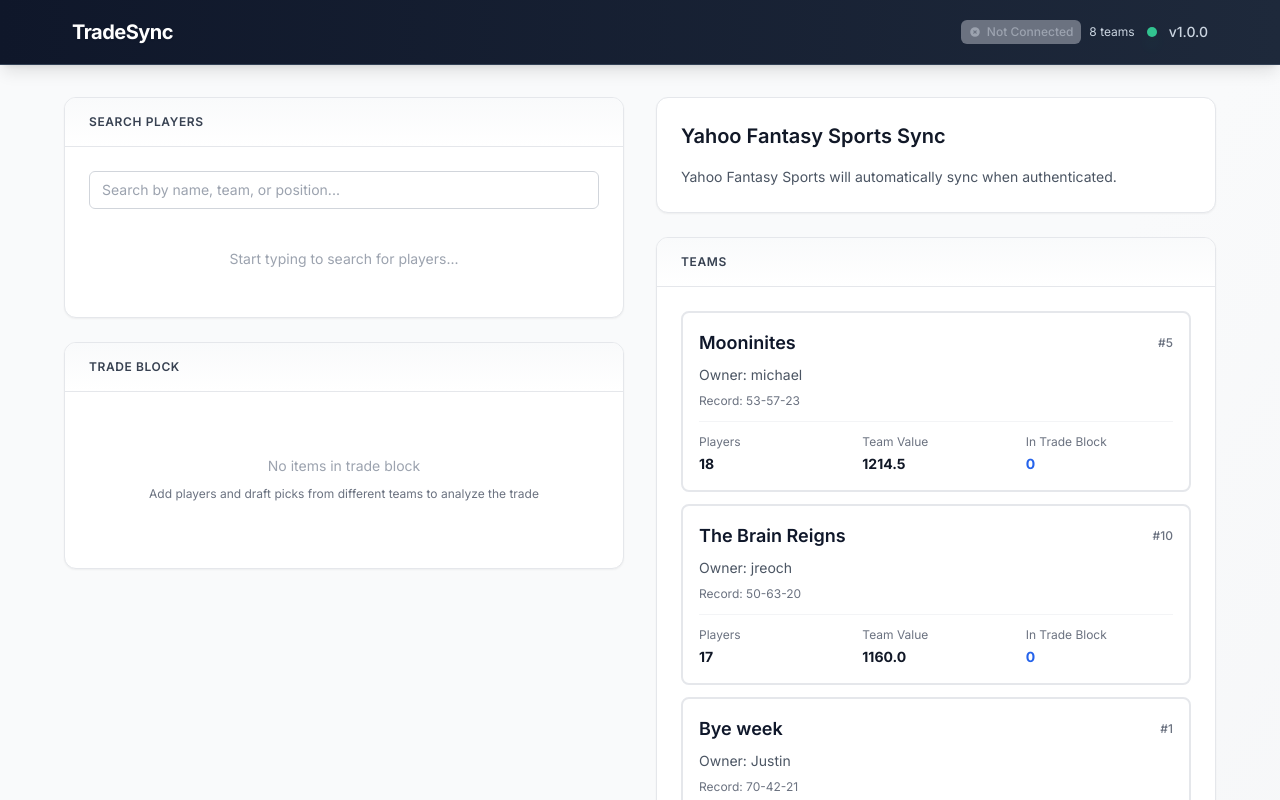
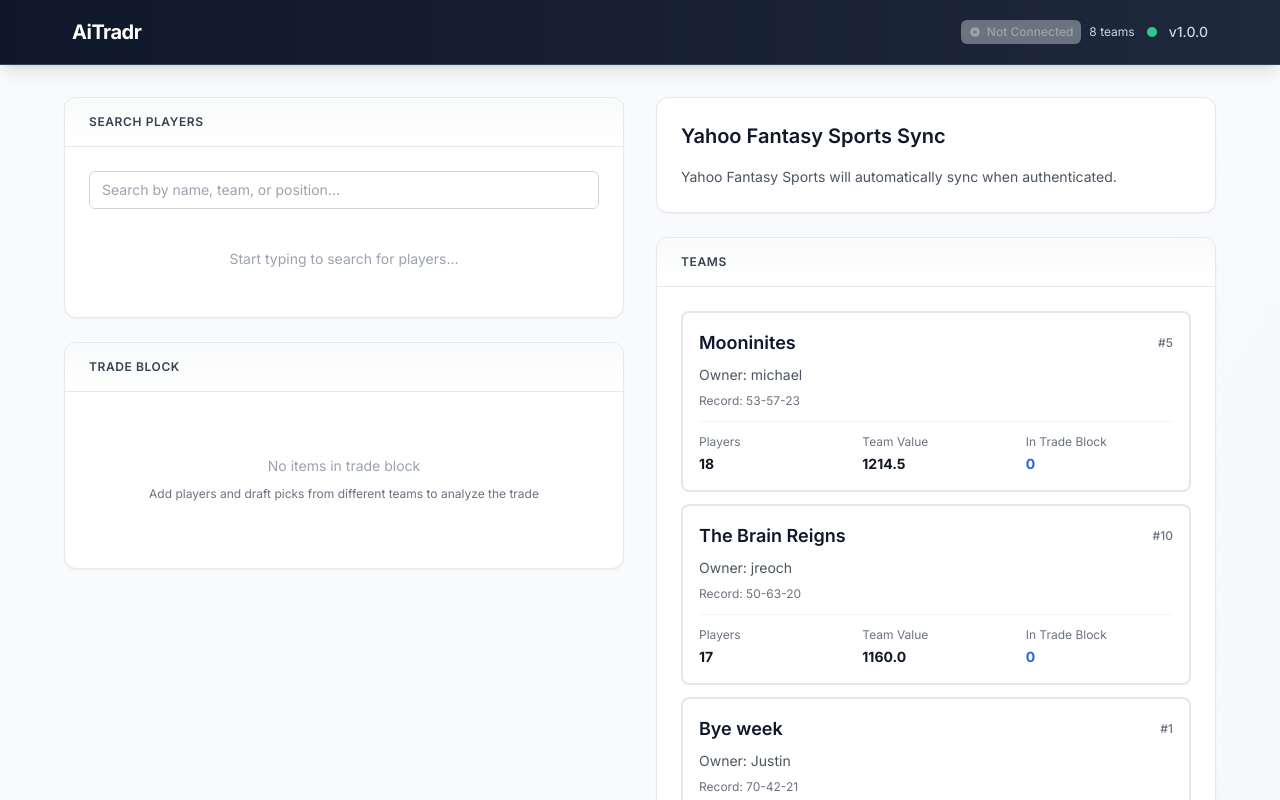
Before and after one commit to Mreoch1/tradesync, a Next.js app: page / in a window 1280 px wide. Shown: the top 800 px of the page. Built offline with nearby package versions, Linux system fonts and the light colour scheme.

Commit message:
Rename project to AiTradr
- Updated project name from TradeSync to AiTradr
- Updated all references in package.json, README, Header, and metadata
- Updated Netlify deployment guide with aitrader.netlify.app URL
- Updated git remote to match new repository name

```diff
--- a/app/layout.tsx
+++ b/app/layout.tsx
@@ -2,7 +2,7 @@
 import './globals.css'
 
 export const metadata: Metadata = {
-  title: 'TradeSync - Fantasy Sports Trade Analyzer',
+  title: 'AiTradr - Fantasy Sports Trade Analyzer',
   description: 'Advanced fantasy sports trade analysis with real-time Yahoo Fantasy Sports synchronization',
 }
 
--- a/components/ui/Header.tsx
+++ b/components/ui/Header.tsx
@@ -9,7 +9,7 @@
         <div className="flex justify-between items-center h-16">
           <div className="flex items-center gap-4">
             <h1 className="text-lg sm:text-xl font-bold text-white tracking-tight drop-shadow-sm">
-              TradeSync
+              AiTradr
             </h1>
           </div>
           <div className="flex items-center gap-3">
--- a/package.json
+++ b/package.json
@@ -1,5 +1,5 @@
 {
-  "name": "tradesync",
+  "name": "aitradr",
   "version": "0.1.0",
   "private": true,
   "scripts": {
```
Also changed, not shown: 2 other files (tests, documents, lock files or other folders).
